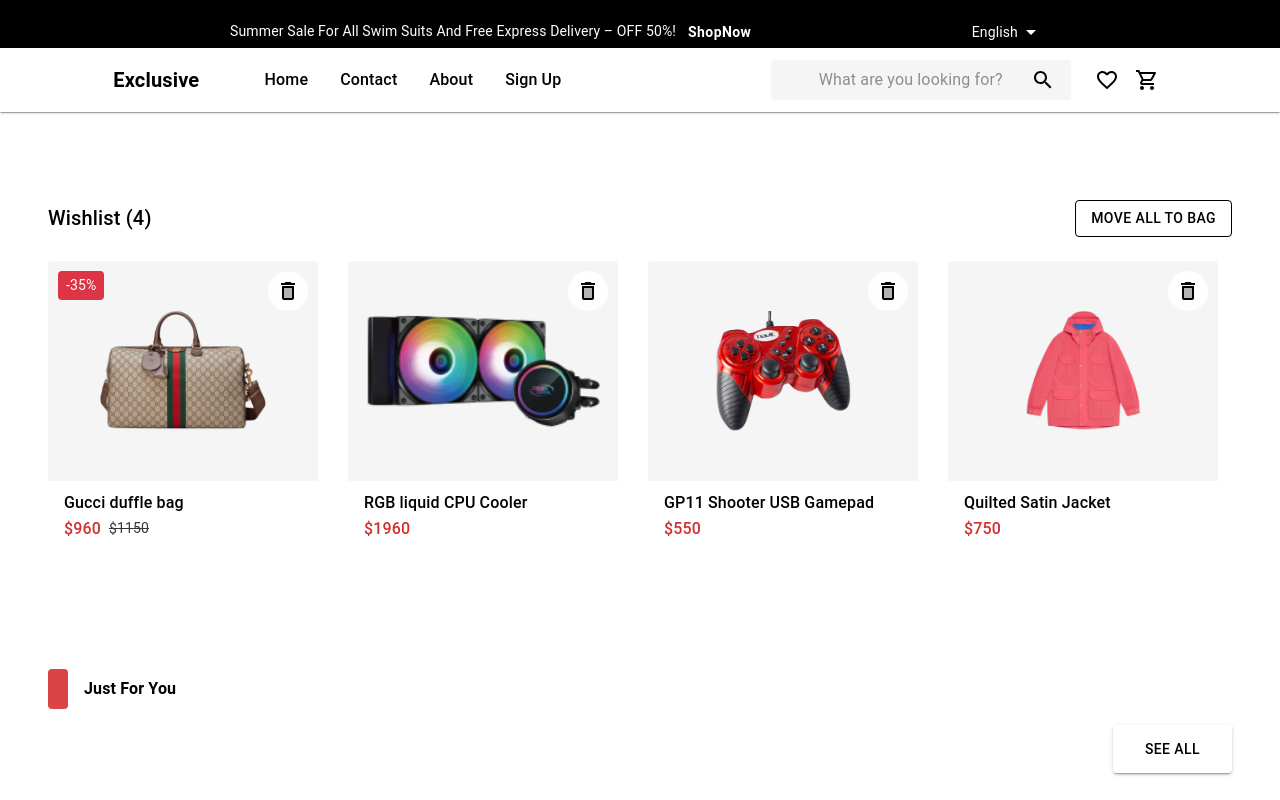
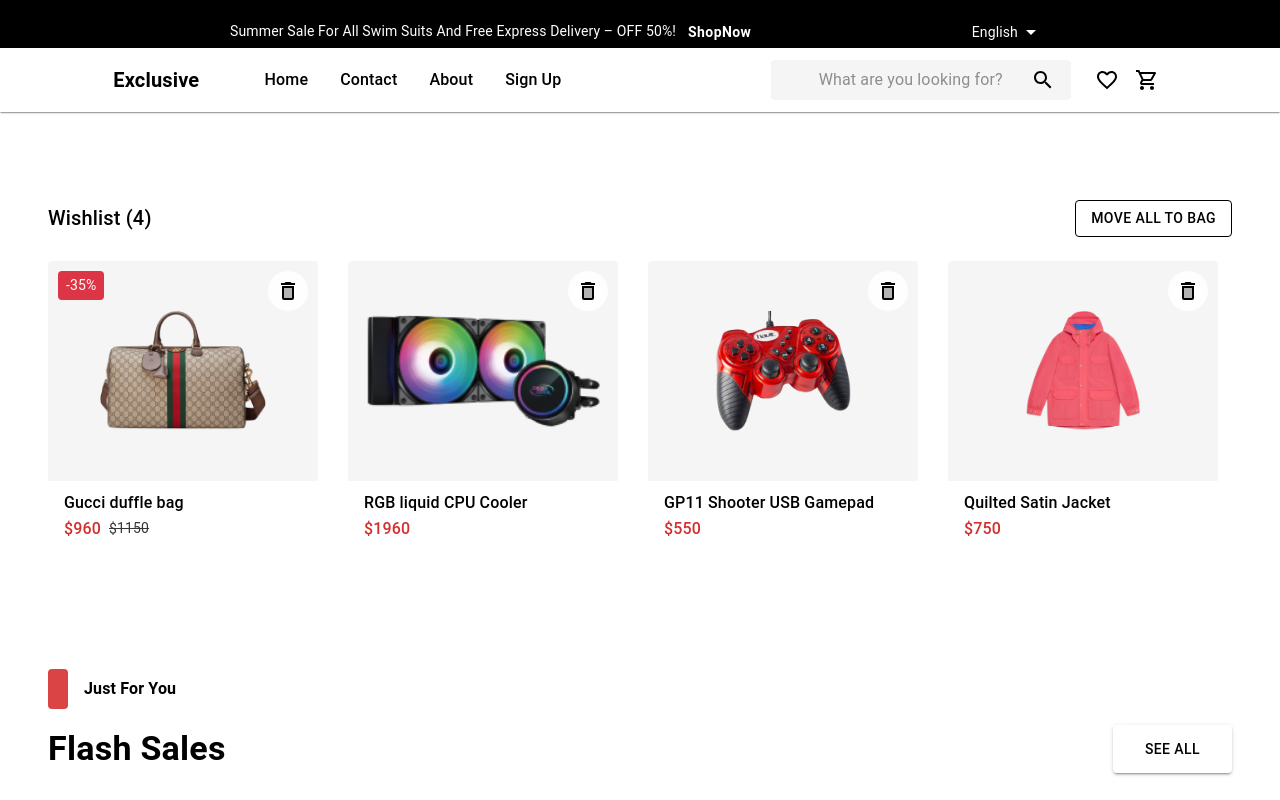
Before and after one commit to HalilIbrahimHasan/trendlyyolqa, a Next.js app: page /wish-list in a window 1280 px wide. Shown: the top 800 px of the page. Built offline with nearby package versions, Linux system fonts and the light colour scheme.

Commit message:
Update WishListSection.tsx

```diff
--- a/containers/WishList/WishListSection/WishListSection.tsx
+++ b/containers/WishList/WishListSection/WishListSection.tsx
@@ -231,6 +231,7 @@
                 </Box>
             </Box>
             <FlashSales
+                title="Flash Sales"
                 subtitle={"Just For You"}
                 subtitleColor={'black'}
                 showTimer={false}
```
